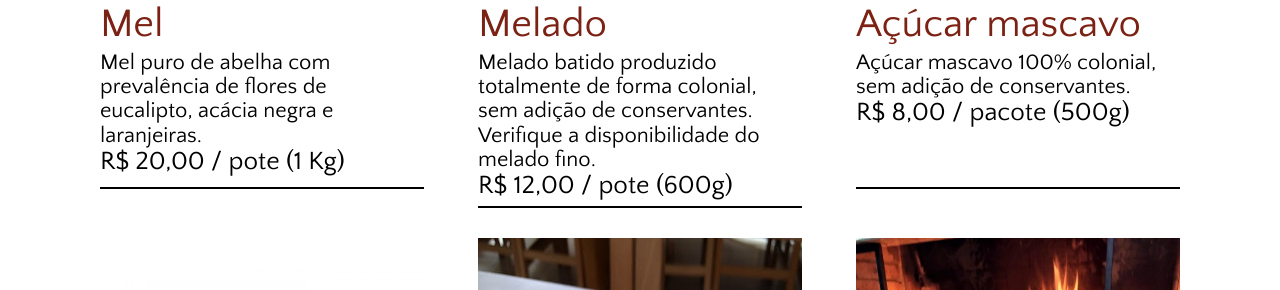
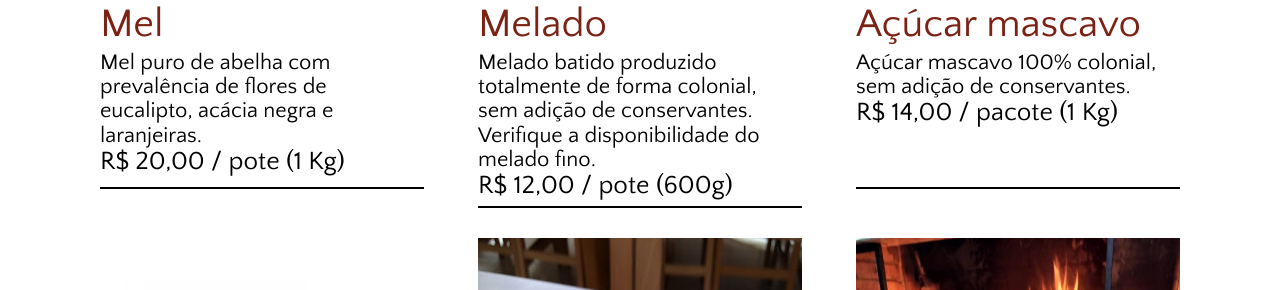
Before and after one commit to wpramio/coloniadelivery-site, a Jekyll site: the page built from index.html, in a window 1280 px wide and 900 px high, scrolled down 2111 px. Shown: the part 162-452 px from the top of the window. Built offline with Jekyll 4.4.1, drawn with Linux system fonts in a browser that asks for light colours.

Commit message:
Atualiza preço e pesagem do açúcar mascavo

```diff
--- a/_data/cardapio.yml
+++ b/_data/cardapio.yml
@@ -48,8 +48,8 @@
 
 - nome: açúcar mascavo
   descricao: Açúcar mascavo 100% colonial, sem adição de conservantes.
-  preco: '8,00'
-  tipo: pacote (500g)
+  preco: '14,00'
+  tipo: pacote (1 Kg)
   img: açucar mascavo.jpg
 
 - nome: cera de abelha
```
